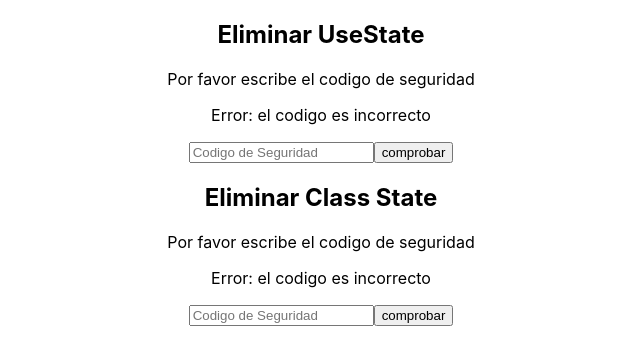
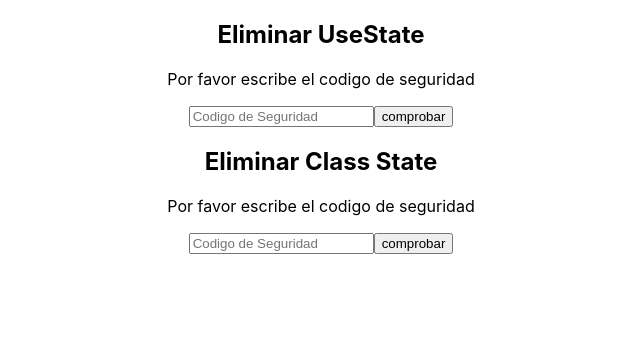
Before and after one commit to dampDev/secret-code, a React (Create React App) app: page / in a window 1280 px wide. Shown: the top 364 px of the page, without its empty margins (319-959 px from the left). Built offline with nearby package versions, Linux system fonts and the light colour scheme.

Commit message:
clase react.component

```diff
--- a/src/ClassState.js
+++ b/src/ClassState.js
@@ -1,12 +1,38 @@
 import React from "react";
+import { Loading } from "./Loading";
+const SECURITY_CODE = 'paulaydaniel';
+
 
 class ClassState extends React.Component{
     constructor(props) {
         super(props);
         this.state = {
-            error: true,
+            value: '',
+            error: false,
+            loading: false,
         }
     }
+
+//     UNSAFE_componentWillMount(){
+//     console.log("componentWillMount");
+//    }
+
+    // componentDidMount(){
+    //     console.log("componentDidMount");
+    // }
+componentDidUpdate(){
+    console.log("Actualizacion");
+    if(!!this.state.loading){
+        setTimeout(()=>{
+            console.log("validando")
+
+            if(SECURITY_CODE === this.state.value){
+                this.setState({loading: false})
+            }
+            console.log("termando la validacion");
+    },3000);
+    }
+}
 
     render (){
         return(
@@ -16,12 +42,23 @@ class ClassState extends React.Component{
                 {this.state.error && (
                 <p>Error: el codigo es incorrecto</p>
             )}
-                <input placeholder="Codigo de Seguridad"/>
+            {this.state.loading && (
+                <Loading/>
+            )}
+                <input
+                placeholder="Codigo de Seguridad"
+                value={this.state.value}
+                onChange={(event)=>{
+                    this.setState({value: event.target.value});
+                }
+
+                }
+
+                />
                 <button
                     // onClick={()=> this.setState({error: !this.state.error})}
                     onClick={()=>
-                        this.setState(prevState=>({error: !prevState.error}))
-
+                        this.setState({loading:true})
                     }
                 >comprobar</button>
             </div>
--- /dev/null
+++ b/src/Loading.js
@@ -0,0 +1,14 @@
+import React from "react";
+
+class Loading extends React.Component{
+    componentWillUnmount(){
+        console.log("componentWillUnmount");
+    }
+    render(){
+        return(
+            <p>Cargando...</p>
+        );
+    }
+}
+
+export  {Loading};
--- a/src/UseState.js
+++ b/src/UseState.js
@@ -1,31 +1,58 @@
 import React from "react";
 
+const SECURITY_CODE = 'paulaydaniel';
+
 function UseState({name}) {
-    const [error,setError] = React.useState(true);
+    const [value,setValue] = React.useState('');
+    const [error,setError] = React.useState(false);
     const [loading, setloading ]= React.useState(false)
+
+    console.log(value);
+
     React.useEffect(()=>{
         console.log("empezando el evento");
-        setTimeout(()=>{
+        if(!!loading){
+            setTimeout(()=>{
                 console.log("validando")
-                setloading(false)
+                if(value === SECURITY_CODE){
+                    setloading(false)
+                    setError(false)
+                } else{
+                setloading(false);
+                setError(true);
+
+                }
+
+
                 console.log("termando la validacion");
         },3000)
+        }
         console.log("terminando el efecto");
-    },[])
+    },[loading]);
 
     return(
         <div>
             <h2>Eliminar {name}</h2>
             <p>Por favor escribe el codigo de seguridad</p>
-            {error && (
+            {(error && !loading) && (
                 <p>Error: el codigo es incorrecto</p>
             )}
             {loading && (
                 <p>Cargando...</p>
             )}
-            <input placeholder="Codigo de Seguridad"/>
+            <input
+            placeholder="Codigo de Seguridad"
+            value={value}
+            onChange={(event)=>{
+                setValue(event.target.value);
+            }
+
+            }
+            />
             <button
-                onClick={()=>setloading(true)}
+                onClick={()=>{setloading(true);
+                    // setError(false)
+                }}
                 >comprobar</button>
         </div>
     );
```
